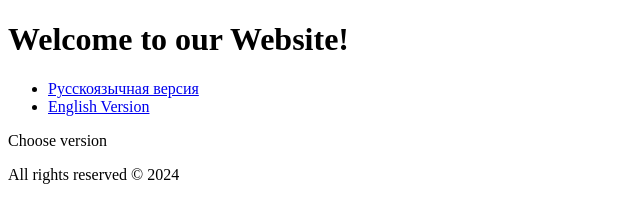
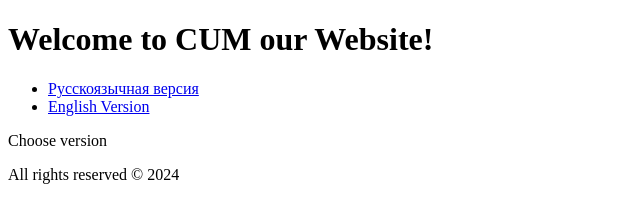
Before and after one commit to AlphaKirill/Repozit_for_4laba, a plain HTML site: page index.html in a window 1280 px wide. Shown: the whole page, without its empty margins (0-640 px from the left). Drawn offline with Linux system fonts and the light colour scheme.

Commit message:
laba4 test1

```diff
--- a/index.html
+++ b/index.html
@@ -7,7 +7,7 @@
 </head>
 <body>
     <header>
-        <h1>Welcome to our Website!</h1>
+        <h1>Welcome to CUM our Website!</h1>
     </header>
     <nav>
         <ul>
```
